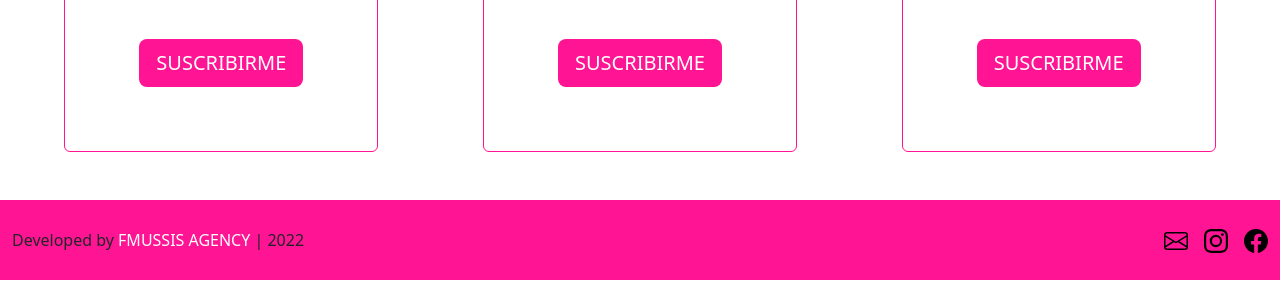
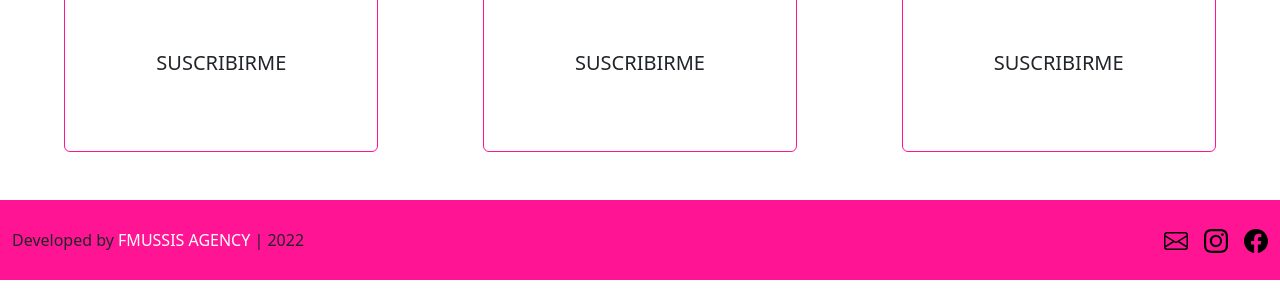
Before and after one commit to Florencia-Mussis/SASS-II-SEO, a website: page planes.html in a window 1280 px wide. Shown: the part 508-800 px from the top of the page. Drawn offline with nearby package versions, Linux system fonts and the light colour scheme; a web font is replaced by a local one.

Commit message:
SASS II + SEO

```diff
--- a/planes.html
+++ b/planes.html
@@ -89,7 +89,9 @@
                                <li>workshop de nutricion</li>
                                <br/>
                            </ul>
-                           <button class="btn btn-lg mb-5" style="color: white; background-color: deeppink;" >SUSCRIBIRME</button>
+                            <div class="card-button1">
+                                <button class="btn btn-lg mb-5" >SUSCRIBIRME</button>
+                            </div>
                        </div>
                    </div>
                </div>
@@ -105,7 +107,9 @@
                                <li>workshop de nutricion</li>
                                <br/>
                            </ul>
-                           <button class="btn btn-lg mb-5" style="color: white; background-color: deeppink;" >SUSCRIBIRME</button>
+                            <div class="card-button2">
+                                <button class="btn btn-lg mb-5" >SUSCRIBIRME</button>
+                            </div>
                        </div>
                    </div>
                </div>
@@ -121,7 +125,9 @@
                                <li>workshop de nutricion</li>
                                <br/>
                            </ul>
-                           <button class="btn btn-lg mb-5" style="color: white; background-color: deeppink;" >SUSCRIBIRME</button>
+                            <div class="card-button3">
+                                <button class="btn btn-lg mb-5" >SUSCRIBIRME</button>
+                            </div>
                        </div>
                    </div>
                </div>
--- a/scss/_planes.scss
+++ b/scss/_planes.scss
@@ -34,6 +34,10 @@
         font-size: 1.1rem;
     }
 
+    .card-button1 {
+        background-color: map-get ($buttons, button1);
+    }
+
     .suscription-link {
         text-decoration: none;
         text-transform: uppercase;
```
Also changed, not shown: package.json (+4 -4 lines), scss/_variables.scss (+13 -1 lines).
